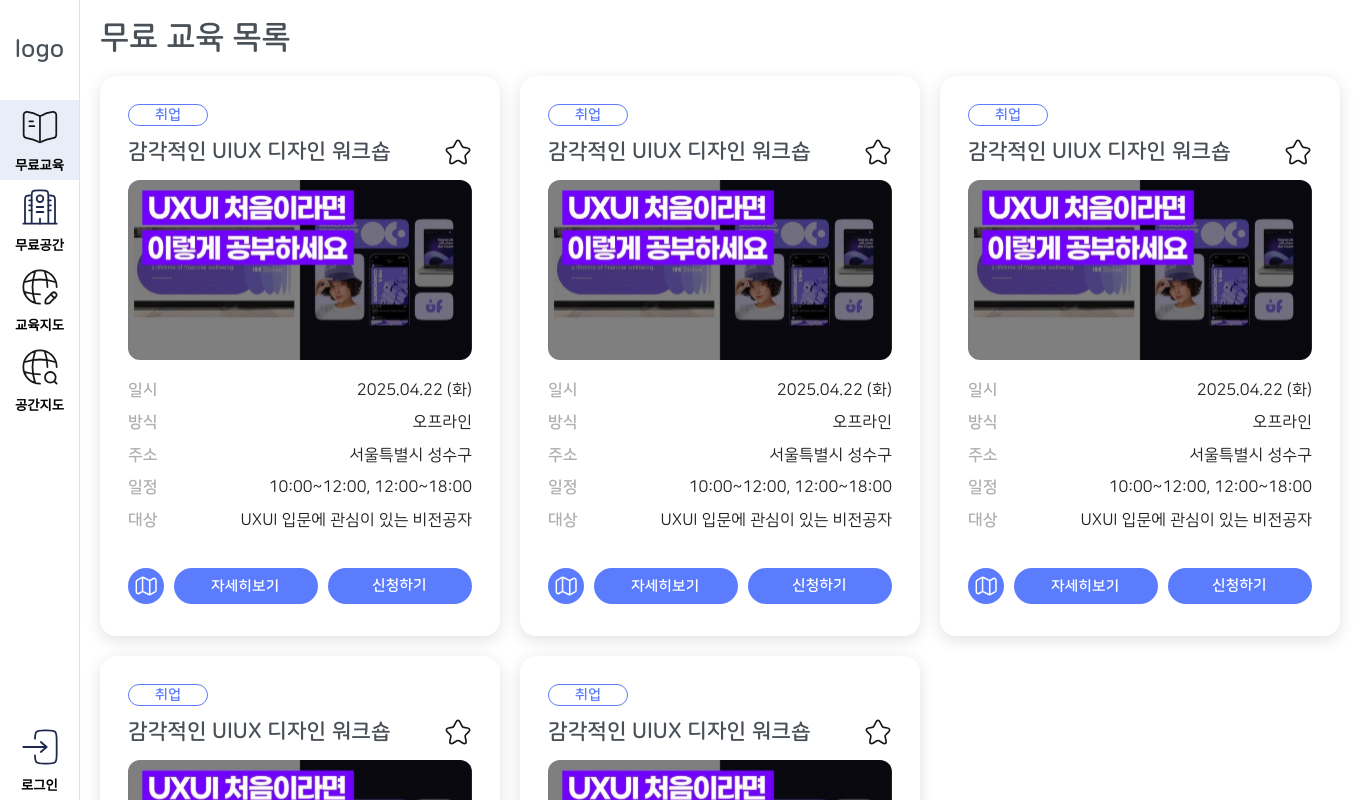
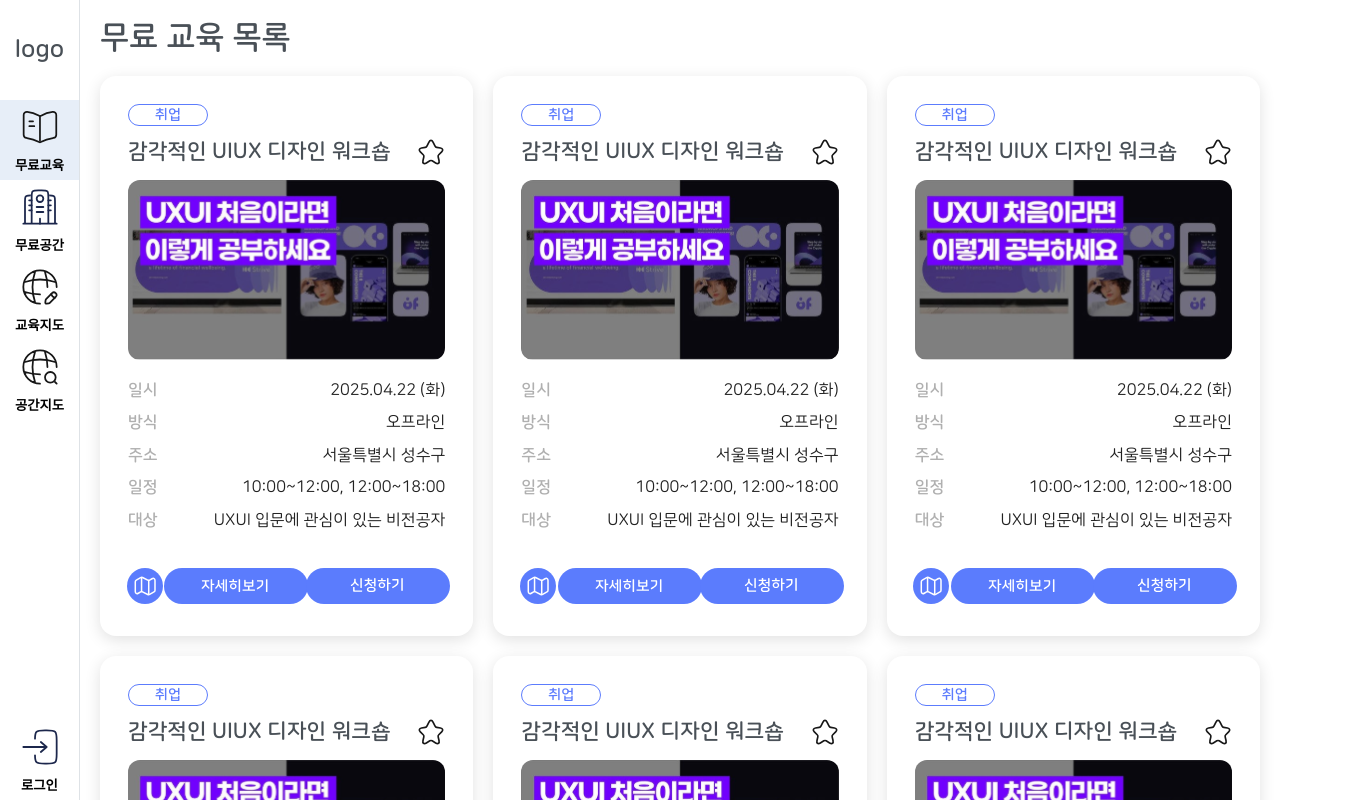
Before and after one commit to MUMU-For-Youth/MUMU_Frontend, a React (Create React App) app: page / in a window 1280 px wide. Shown: the top 800 px of the page, 1360 px wide, since content can reach past the window. Built offline with nearby package versions, Linux system fonts and the light colour scheme.

Commit message:
fix: CardComponent 리스트 flex로 배치되도록 수정

```diff
--- a/src/pages/EducationList.tsx
+++ b/src/pages/EducationList.tsx
@@ -4,38 +4,55 @@ import React from "react";
 import styled from "styled-components";
 import Card from "../components/Card";
 
+// EducationList 컴포넌트: 무료 교육 목록 페이지를 렌더링합니다.
 const EducationList: React.FC = () => {
   return (
     <EducationListContainer>
+      {/* 페이지 제목 */}
       <h1>무료 교육 목록</h1>
-      <CardGrid>
+      <CardFlex>
+        {/* Card 컴포넌트 여러 개 렌더링 (임시 데이터) */}
         <Card />
         <Card />
         <Card />
         <Card />
         <Card />
-      </CardGrid>
+        <Card />
+      </CardFlex>
     </EducationListContainer>
   );
 };
 
 export default EducationList;
 
+// 전체 EducationList 페이지의 컨테이너 스타일
 const EducationListContainer = styled.div`
   padding: 20px;
 `;
 
-const CardGrid = styled.div`
-  display: grid;
-  grid-template-columns: 1fr;
+// 카드들을 flex로 배치하는 래퍼 스타일
+const CardFlex = styled.div`
+  display: flex;
+  flex-wrap: wrap;
   gap: 20px;
   margin-top: 20px;
+  justify-content: flex-start;
 
-  @media (min-width: 600px) {
-    grid-template-columns: 1fr 1fr;
+  /* 카드가 화면 끝에 닿으면 밑으로 내려감 */
+  & > * {
+    flex: 1 1 320px;
+    max-width: 500px;
+    min-width: 320px;
+    box-sizing: border-box;
   }
 
-  @media (min-width: 960px) {
-    grid-template-columns: 1fr 1fr 1fr;
+  /* 모바일 환경에서 세로 배치 및 크기 조정 */
+  @media (max-width: 600px) {
+    flex-direction: column;
+    align-items: center;
+    & > * {
+      min-width: 0;
+      max-width: 100%;
+    }
   }
 `;
```
Also changed, not shown: src/components/Card.tsx (+21 -3 lines).
